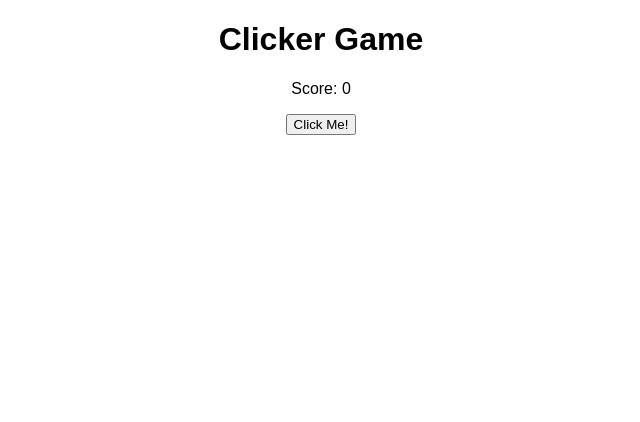
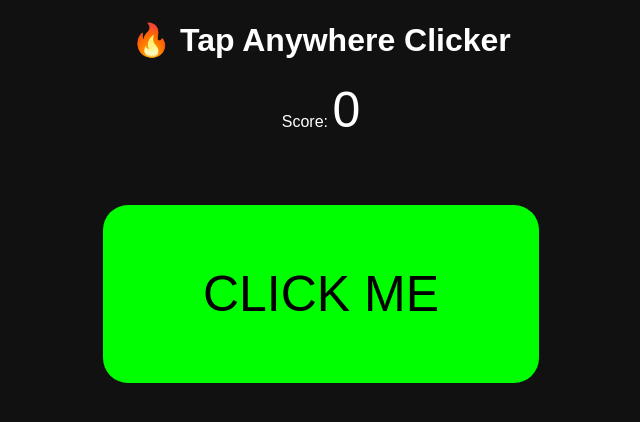
Before and after one commit to norivr12-rgb/nori-game-site, a plain HTML site: page clicker.html in a window 1280 px wide. Shown: the whole page, without its empty margins (319-959 px from the left). Drawn offline with Linux system fonts and the light colour scheme.

Commit message:
Enhance clicker game layout and button styling

```diff
--- a/clicker.html
+++ b/clicker.html
@@ -2,12 +2,46 @@
 <html>
 <head>
   <title>Clicker Game</title>
+
+  <style>
+    body {
+      margin: 0;
+      text-align: center;
+      font-family: Arial;
+      background-color: #111;
+      color: white;
+      user-select: none;
+    }
+
+    #score {
+      font-size: 50px;
+      margin-top: 20px;
+    }
+
+    #bigButton {
+      font-size: 50px;
+      padding: 60px 100px;
+      border-radius: 25px;
+      border: none;
+      background-color: lime;
+      color: black;
+      cursor: pointer;
+      margin-top: 50px;
+    }
+
+    #bigButton:active {
+      transform: scale(0.95);
+      background-color: yellow;
+    }
+  </style>
 </head>
-<body style="text-align:center; font-family:Arial;">
 
-  <h1>Clicker Game</h1>
+<body onclick="addPoint()">
+
+  <h1>🔥 Tap Anywhere Clicker</h1>
   <p>Score: <span id="score">0</span></p>
-  <button onclick="addPoint()">Click Me!</button>
+
+  <button id="bigButton">CLICK ME</button>
 
   <script>
     let score = 0;
```
